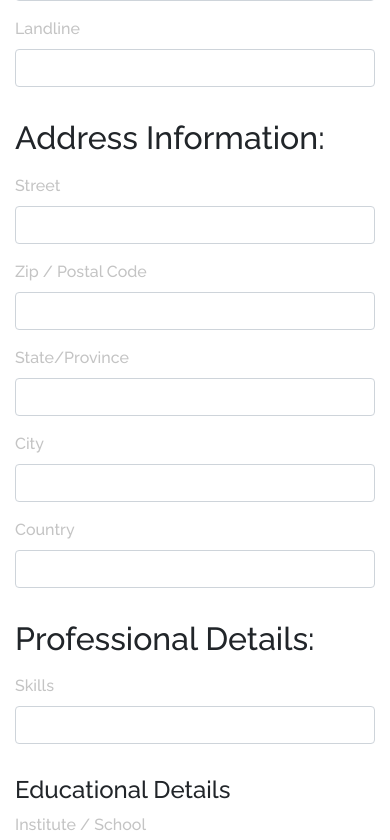
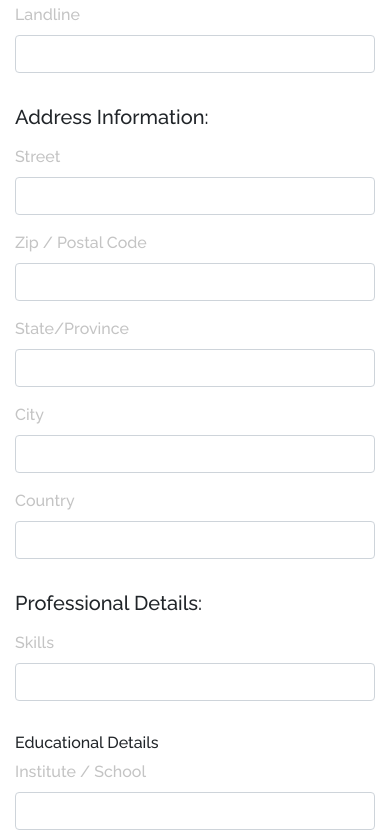
Before and after one commit to chusamasadiq/Khat-Tech-Form, a plain HTML site: page jobForm.html in a window 390 px wide. Shown: the part 976-1816 px from the top of the page. Drawn offline with nearby package versions, Linux system fonts and the light colour scheme.

Commit message:
Khat-Tech Form

```diff
--- a/assets/css/myStyleSheet.css
+++ b/assets/css/myStyleSheet.css
@@ -94,6 +94,15 @@ button.btn.btn-link {
   }
 }
 
+@media (max-width: 995px) {
+  h2{
+    font-size: 20px;
+  }
+  h4{
+    font-size: 16px;
+  }
+}
+
 .upload-btn-wrapper {
   position: relative;
   overflow: hidden;
```
